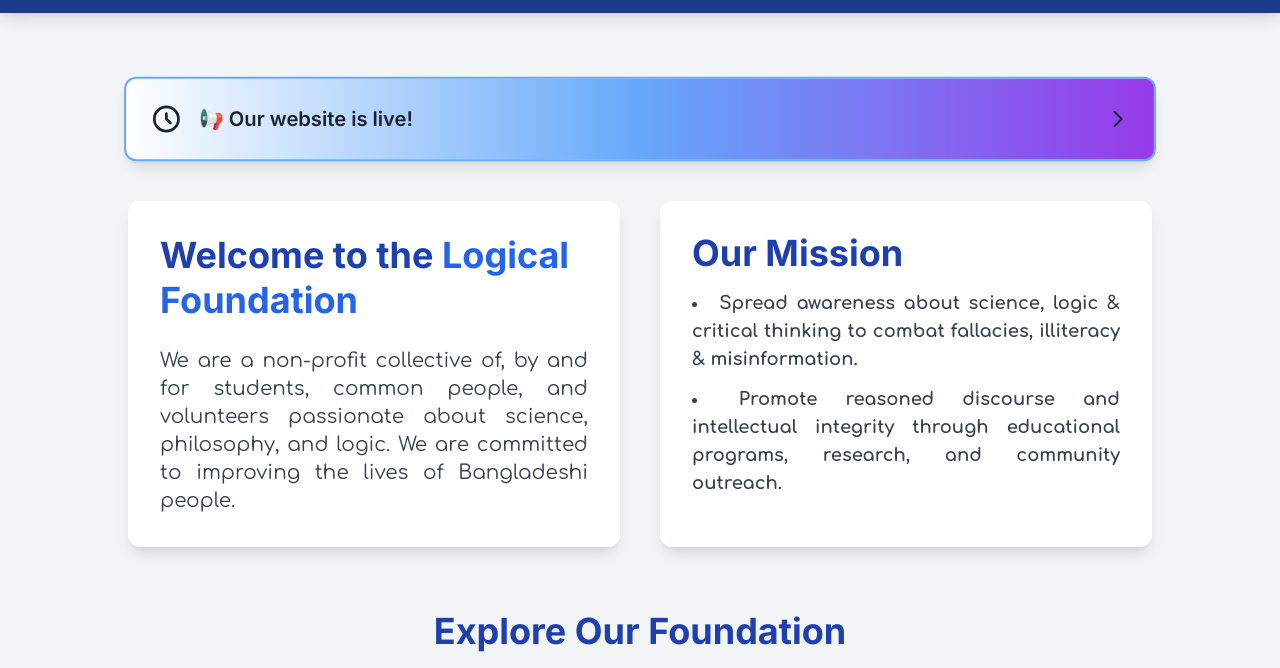
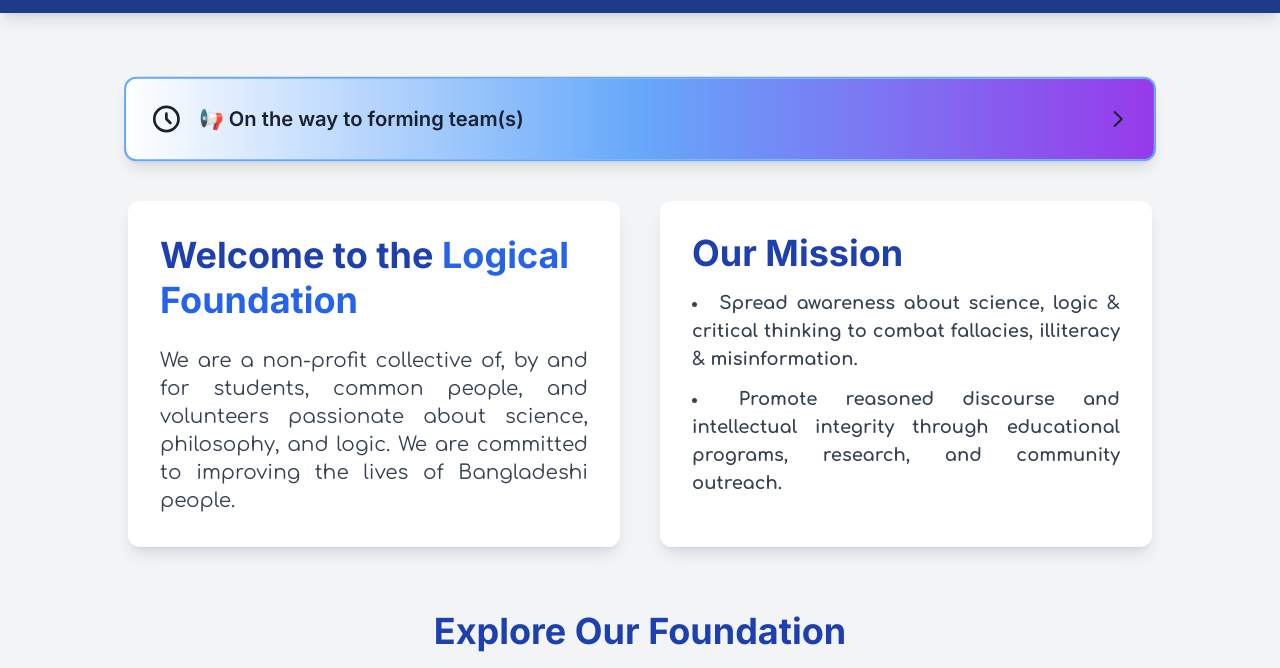
Before and after one commit to logicalfoundation/logicalfoundation.github.io, a plain HTML site: page index.html in a window 1280 px wide. Shown: the part 67-735 px from the top of the page. Drawn offline with nearby package versions, Linux system fonts and the light colour scheme.

Commit message:
Update index.html

```diff
--- a/index.html
+++ b/index.html
@@ -202,7 +202,7 @@
                     <svg class="w-8 h-8 mr-4 text-gray-900" fill="none" stroke="currentColor" viewBox="0 0 24 24" xmlns="http://www.w3.org/2000/svg">
                         <path stroke-linecap="round" stroke-linejoin="round" stroke-width="2" d="M12 8v4l3 3m6-3a9 9 0 11-18 0 9 9 0 0118 0z"></path>
                     </svg>
-                    <span class="text-xl font-semibold">📢 Our website is live!</span>
+                    <span class="text-xl font-semibold">📢 On the way to forming team(s)</span>
                 </div>
                 <svg class="w-6 h-6 ml-4 text-gray-900" fill="none" stroke="currentColor" viewBox="0 0 24 24" xmlns="http://www.w3.org/2000/svg">
                     <path stroke-linecap="round" stroke-linejoin="round" stroke-width="2" d="M9 5l7 7-7 7"></path>
```
